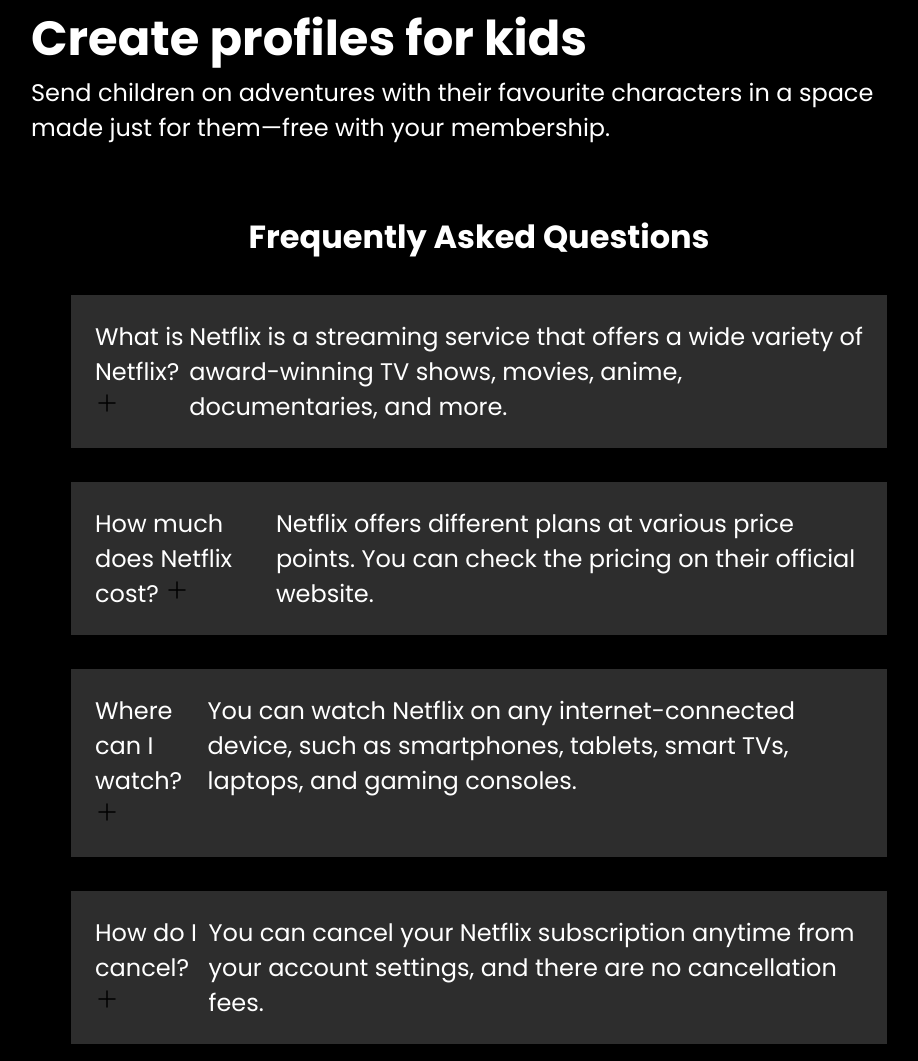
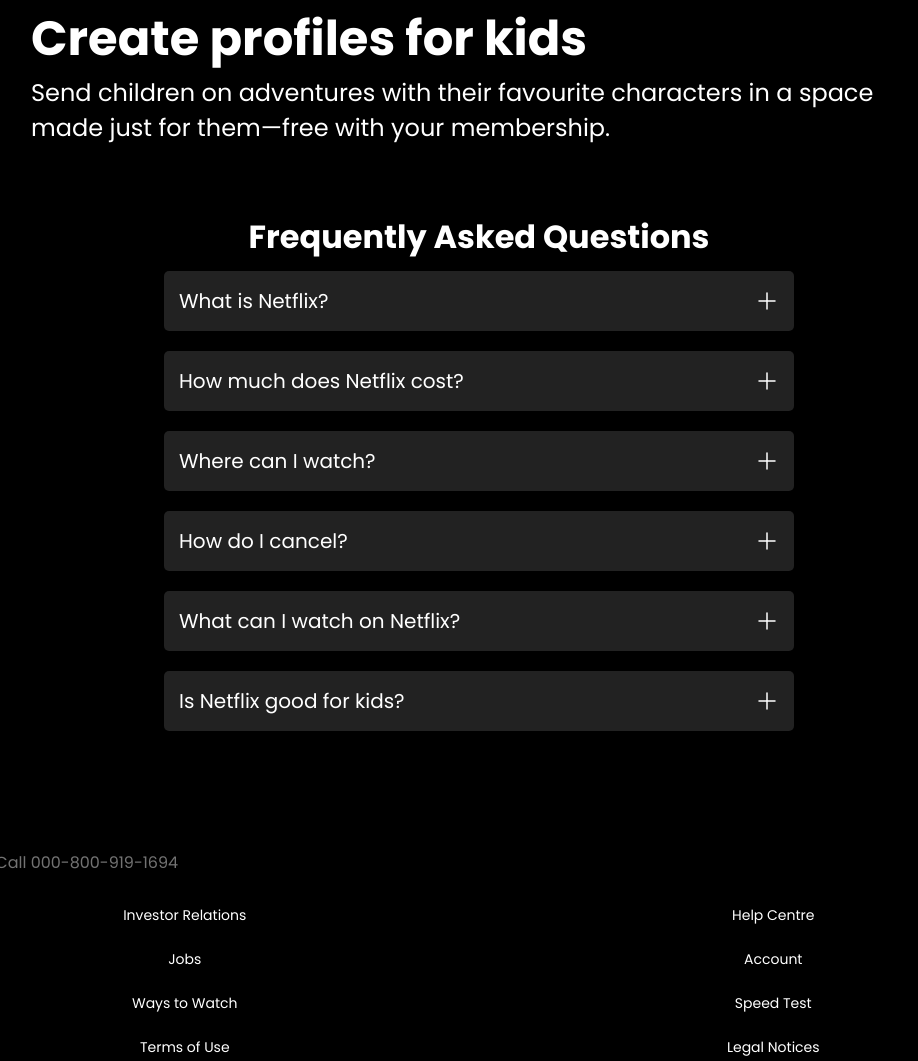
Before and after one commit to rachiittt/Netflix_Project, a plain HTML site: page index.html in a window 1280 px wide. Shown: the part 2550-3611 px from the top of the page, without its empty margins (161-1079 px from the left). Drawn offline with Linux system fonts and the light colour scheme; a web font is replaced by a local one.

Commit message:
made styling for faq bar

```diff
--- a/style.css
+++ b/style.css
@@ -8,6 +8,7 @@
 
 body {
     background-color: black;
+
 }
 
 .main {
@@ -187,25 +188,48 @@ section.first>div :nth-child(2) {
     padding: 34px;
 }
 
-.faqbox:hover {
-    background-color: #414141;
-    color: white;
-}
 
-.faqbox svg {
-    filter: invert(1);
+.faq {
+    display: flex;
+    flex-direction: column;
+    align-items: center;
 }
 
 .faqbox {
-    transition: all 1s ease-out;
-    font-size: 24px;
+    width: 80%;
+    max-width: 600px;
+    background-color: #222;
+    padding: 15px;
+    margin: 10px auto;  /* Centers the box horizontally */
+    border-radius: 5px;
+    cursor: pointer;
+    transition: background-color 0.3s ease;
+    text-align: left;
+}
+
+.faqbox:hover {
+    background-color: #333;
+}
+
+.question {
     display: flex;
     justify-content: space-between;
-    background-color: #2d2d2d;
-    padding: 24px;
-    max-width: 60vw;
-    margin: 34px auto;
-    cursor: pointer;
+    align-items: center;
+    font-size: 20px;
+}
+
+svg {
+    transition: transform 0.3s ease;
+}
+
+.answer {
+    display: none;
+    font-size: 18px;
+    padding: 15px;
+    background-color: #333;
+    color: white;
+    margin-top: 10px;
+    border-radius: 5px;
 }
 footer {
     color: #737373;
@@ -330,11 +354,7 @@ footer .netflix-country {
     .footer-item{
         align-items: center;
     }
-
-
-
-
-
+}
 
 @media screen and (max-width: 1300px) {
 
```
